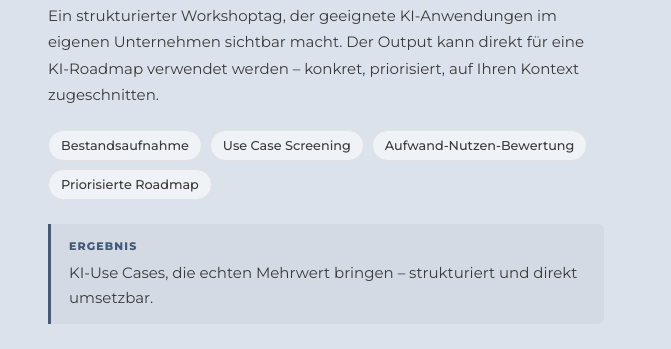
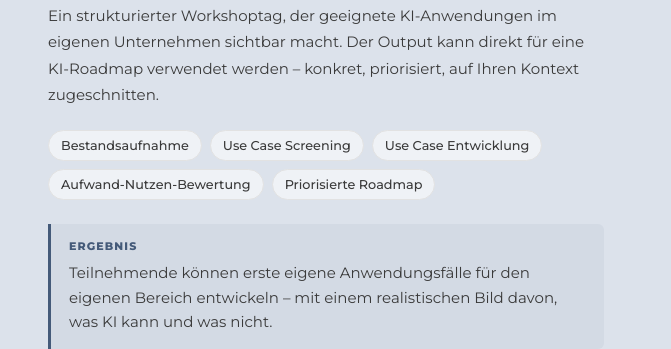
Before and after one commit to hellcreek-unbuzz/unbuzz-website, a plain HTML site: page formate.html in a window 1280 px wide. Shown: the part 3071-3420 px from the top of the page, 0-671 px from the left. Drawn offline with Linux system fonts and the light colour scheme.

Commit message:
Use Case Workshop: add chip + update Ergebnis text

```diff
--- a/formate.html
+++ b/formate.html
@@ -437,12 +437,13 @@
           <div class="fmt__chips">
             <span>Bestandsaufnahme</span>
             <span>Use Case Screening</span>
+            <span>Use Case Entwicklung</span>
             <span>Aufwand-Nutzen-Bewertung</span>
             <span>Priorisierte Roadmap</span>
           </div>
           <div class="fmt__result">
             <strong>Ergebnis</strong>
-            <p>KI-Use Cases, die echten Mehrwert bringen – strukturiert und direkt umsetzbar.</p>
+            <p>Teilnehmende können erste eigene Anwendungsfälle für den eigenen Bereich entwickeln – mit einem realistischen Bild davon, was KI kann und was nicht.</p>
           </div>
           <a href="./kontakt.html?format=usecase" class="btn btn--primary">Use Case Workshop anfragen</a>
         </div>
```
